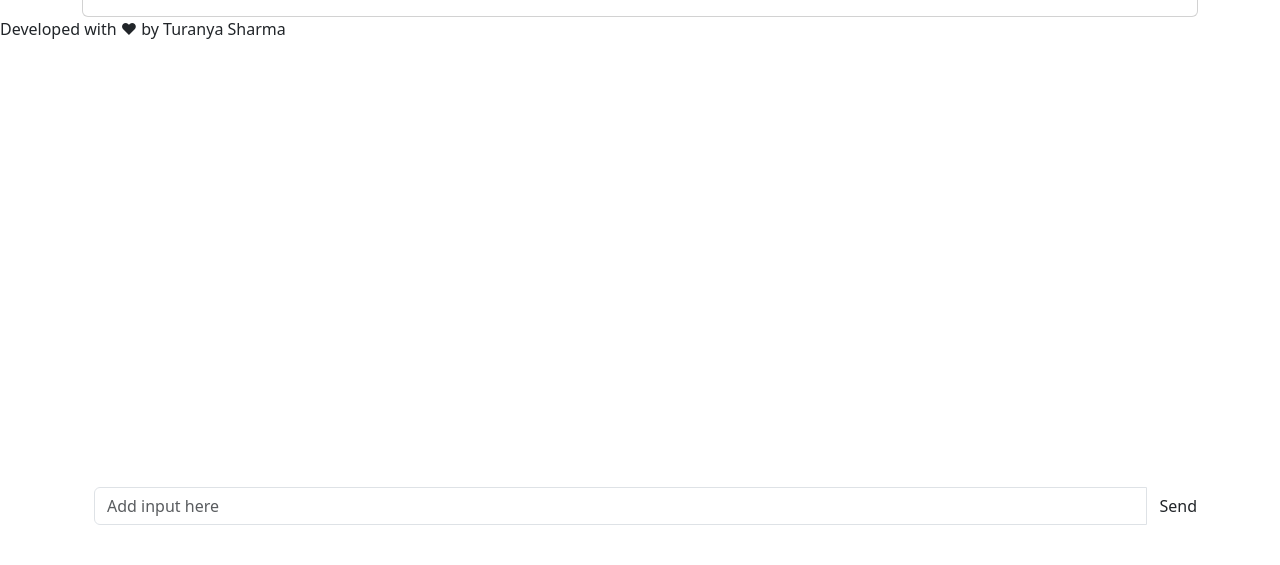
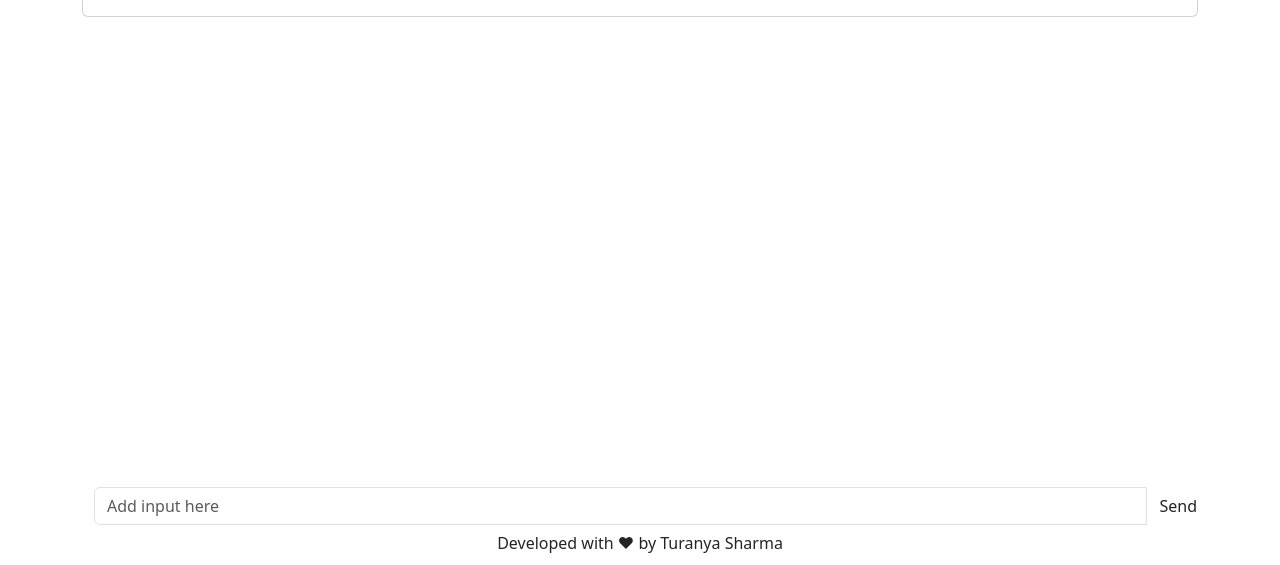
Before and after one commit to devHammer1/the-genAI-chatbot, a FastAPI app: page /image in a window 1280 px wide. Shown: the part 235-800 px from the top of the page. Run offline with FastAPI, Linux system fonts and the light colour scheme.

Commit message:
Update layout.html
Adding the CSS code for the credit line

```diff
--- a/templates/layout.html
+++ b/templates/layout.html
@@ -37,6 +37,15 @@
         margin-bottom: 8px;
         }
 
+        /* New CSS for credit line positioning */
+      .credit-line {
+         position: fixed;
+         bottom: 10px; /* Adjust the bottom margin as needed */
+         left: 50%;
+         transform: translateX(-50%); /* Center horizontally */
+         text-align: center; /* Center text horizontally */
+       }
+
         #footer {
             position: fixed;
             bottom: 3%;
```
